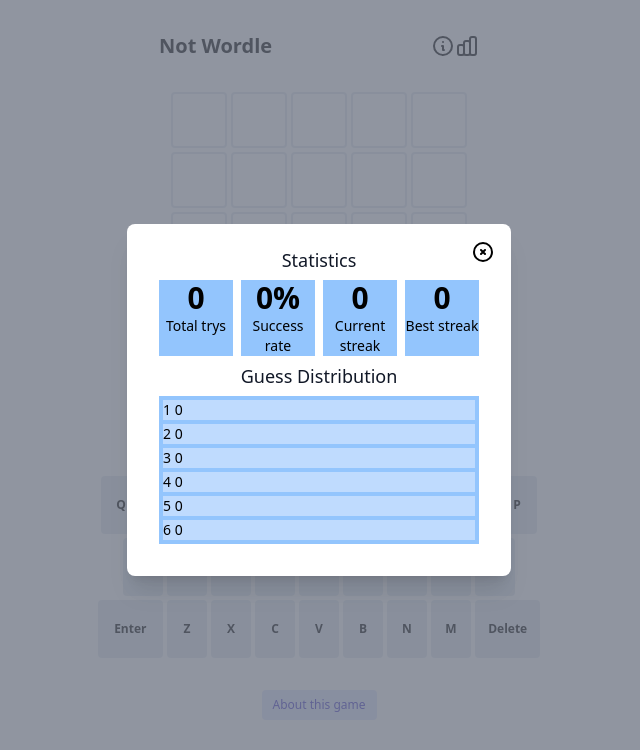
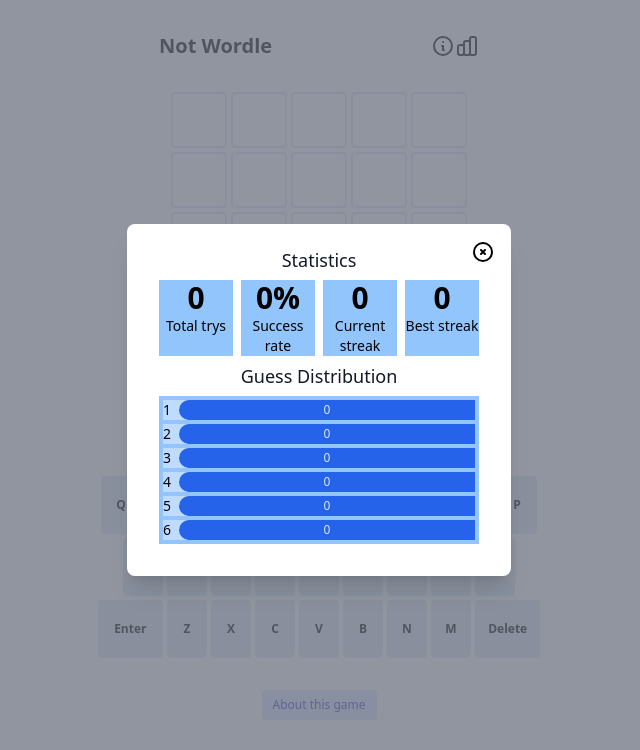
Before and after one commit to smartcoder0305/react-wordle, a React (Create React App) app: page / in a window 1280 px wide. Both pictures are taken after a click on the icon 788 px from the left and 46 px from the top of the page. Shown: the top 750 px of the page, without its empty margins (321-961 px from the left). Built offline with nearby package versions, Linux system fonts and the light colour scheme.

Commit message:
With working stats modal

```diff
--- /dev/null
+++ b/src/components/histogram/histogram.tsx
@@ -0,0 +1,18 @@
+import {Progress} from './progress'
+
+type Props = {
+  data: number[]
+}
+
+export const Histogram = ({ data }: Props) => {
+  const min = 10
+  const max = Math.ceil(Math.max.apply(null, data)*1.2)
+  return(
+    <div className="columns-1 justify-left m-2 bg-blue-300 text-sm">
+        { data.map(( value, i ) => (
+          <Progress index={i} size={min+100*value/max} label={String(value)} />
+          ))
+        }
+    </div>
+  )
+}
--- /dev/null
+++ b/src/components/histogram/progress.tsx
@@ -0,0 +1,21 @@
+
+type Props = {
+  index: number,
+  size: number,
+  label: string
+}
+
+export const Progress = ( {index, size, label}: Props ) => {
+  return(
+    <div className="flex justify-left m-1 bg-blue-200">
+      <div className="items-center justify-center w-10%">{index+1}</div>
+      <div className="bg-gray-200 rounded-full w-full ml-2">
+        <div
+          style={{ width: `${size}%`}}
+          className="bg-blue-600 text-xs font-medium text-blue-100 text-center p-0.5
+                     rounded-l-full">{label}
+        </div>
+      </div>
+    </div>
+  )
+}
--- a/src/components/modals/StatsModal.tsx
+++ b/src/components/modals/StatsModal.tsx
@@ -2,10 +2,8 @@ import { Fragment } from 'react'
 import { Dialog, Transition } from '@headlessui/react'
 import { XCircleIcon } from '@heroicons/react/outline'
 import { trys, successRate, currentStreak, bestStreak } from '../../lib/stats'
-
-//const boxItem = ( label: string, value: string ) => {
-//  return ()
-// }
+import { Histogram } from '../histogram/histogram'
+import { StatLine } from '../statline/statline'
 
 type Props = {
   isOpen: boolean
@@ -14,6 +12,10 @@ type Props = {
 }
 
 export const StatsModal = ({ isOpen, handleClose, stats }: Props) => {
+  const labels = ["Total trys", "Success rate",
+                  "Current streak", "Best streak"]
+  const values = [String(trys(stats)), String(successRate(stats))+'%',
+                  String(currentStreak(stats)), String(bestStreak(stats))]
   return (
     <Transition.Root show={isOpen} as={Fragment}>
       <Dialog
@@ -67,50 +69,14 @@ export const StatsModal = ({ isOpen, handleClose, stats }: Props) => {
                   >
                     Statistics
                   </Dialog.Title>
-                  <div className="flex justify-center m-1">
-                    <div className="items-center justify-center m-1 w-1/4 bg-blue-300">
-                      <div className="text-3xl font-bold">{String(trys(stats))} </div>
-                      <div className="text-sm">Total trys</div>
-                    </div>
-                    <div className="items-center justify-center m-1 w-1/4 bg-blue-300">
-                      <div className="text-3xl font-bold">{String(successRate(stats))}% </div>
-                      <div className="text-sm">Success rate</div>
-                    </div>
-                    <div className="items-center justify-center m-1 w-1/4 bg-blue-300">
-                      <div className="text-3xl font-bold">{String(currentStreak(stats))}</div>
-                      <div className="text-sm">Current streak</div>
-                    </div>
-                    <div className="items-center justify-center m-1 w-1/4 bg-blue-300">
-                      <div className="text-3xl font-bold">{String(bestStreak(stats))}</div>
-                      <div className="text-sm">Best streak</div>
-                    </div>
-                  </div>
+                  <StatLine labels={labels} values={values} />
                   <Dialog.Title
                     as="h3"
                     className="text-lg leading-6 font-medium text-gray-900"
                   >
                   Guess Distribution
                   </Dialog.Title>
-                  <div className="columns-1 justify-left m-2 bg-blue-300 text-sm">
-                    <div className="flex justify-left m-1 bg-blue-200">
-                      <div>1 {String(stats[0])}</div>
-                    </div>
-                    <div className="flex justify-left m-1 bg-blue-200">
-                      <div>2 {String(stats[1])}</div>
-                    </div>
-                    <div className="flex justify-left m-1 bg-blue-200">
-                      <div>3 {String(stats[2])}</div>
-                    </div>
-                    <div className="flex justify-left m-1 bg-blue-200">
-                      <div>4 {String(stats[3])}</div>
-                    </div>
-                    <div className="flex justify-left m-1 bg-blue-200">
-                      <div>5 {String(stats[4])}</div>
-                    </div>
-                    <div className="flex justify-left m-1 bg-blue-200">
-                      <div>6 {String(stats[5])}</div>
-                    </div>
-                  </div>
+                  <Histogram data={stats.slice(0,6)} />
                 </div>
               </div>
             </div>
--- /dev/null
+++ b/src/components/statline/statline.tsx
@@ -0,0 +1,19 @@
+
+
+type Props = {
+  labels: string[]
+  values: string[]
+}
+
+export const StatLine = ({labels, values}: Props) => {
+  return (
+    <div className="flex justify-center m-1">
+    {values.map((value,i ) => (
+       <div className="items-center justify-center m-1 w-1/4 bg-blue-300">
+         <div className="text-3xl font-bold">{value} </div>
+         <div className="text-sm">{labels[i]}</div>
+       </div>
+    ))}
+    </div>
+  )
+}
```
